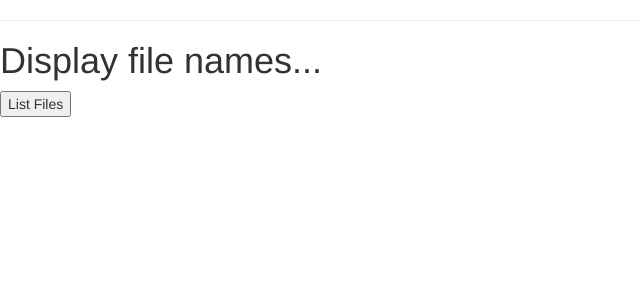
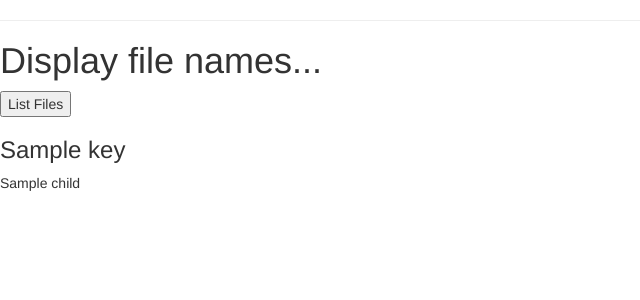
Before and after one commit to tstapler/blackboard-binder, a Flask app: template app/templates/filelist.html in a window 1280 px wide. Shown: the part 51-351 px from the top of the page, without its empty margins (0-640 px from the left). Run offline with Flask 2, Linux system fonts and the light colour scheme; the template is opened without the code that fills it: most values are stand-ins (such as "Sample title", 1, 10 or a date in 2020); some libraries are stand-ins or nearby versions.

Commit message:
making jsons do things

```diff
--- a/app/templates/filelist.html
+++ b/app/templates/filelist.html
@@ -14,9 +14,14 @@
 function listIt() {
 var text = "Received:<br><br> {{ list }}"
 
+
 document.getElementById("listit").innerHTML = text;
 
 }</script>
+{% for key, child in dirs.iteritems() %}
+<h3>{{key}}</h3>
+<p> {{child}}</p>
+{% endfor %}
 
 
 
--- a/app/views.py
+++ b/app/views.py
@@ -30,7 +30,7 @@ def success():
 @app.route('/files')
 def files():
     name = "filename.txt"
-    return render_template('filelist.html', list=dirs)
+    return render_template('filelist.html', dirs=dirs)
 
 
 dirs = {
```
Also changed, not shown: 3 other files.
